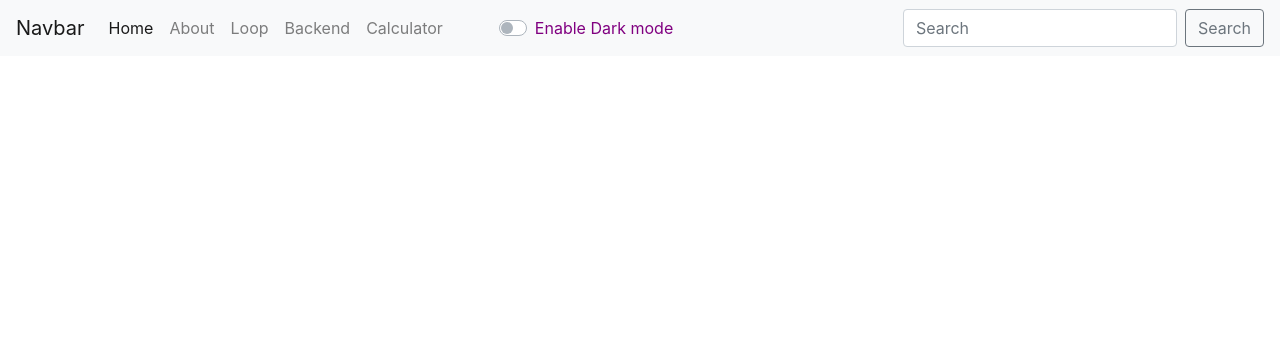
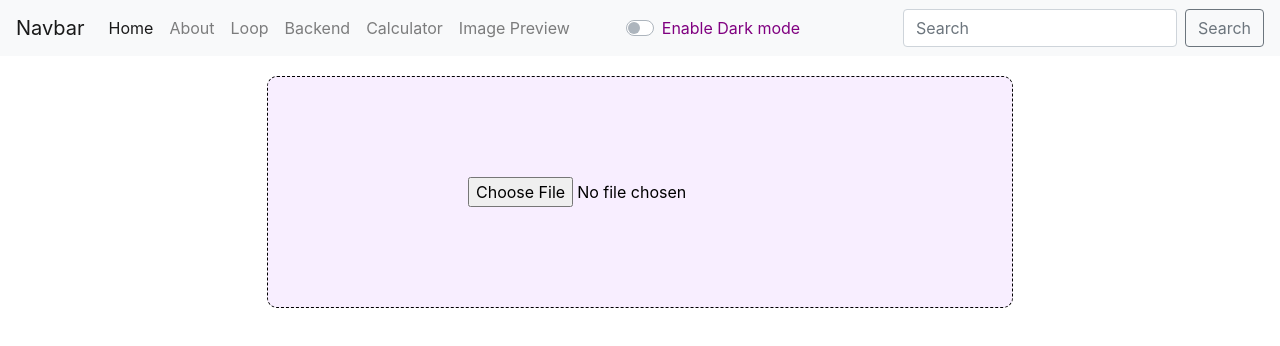
Before and after one commit to grootacademy/groot-class-learnings, a React (Create React App) app in the folder React/text-menu/: page /imagePreview in a window 1280 px wide. Shown: the top 346 px of the page. Built offline with nearby package versions, Linux system fonts and the light colour scheme.

Commit message:
ImagePreview

```diff
--- a/React/text-menu/src/App.css
+++ b/React/text-menu/src/App.css
@@ -1,5 +1,3 @@
-
-
 body {
     color: purple;
 }
@@ -8,7 +6,7 @@ textarea {
     border: none;
 }
 
-textarea:focus-visible{
+textarea:focus-visible {
     outline: none;
 }
 
@@ -63,7 +61,7 @@ textarea:focus-visible{
     border: 20px solid rgba(255, 255, 255, 0.247);
 }
 
-.outer{
+.outer {
     width: 100%;
     margin: auto;
     background: radial-gradient(white, #dcfeff);
@@ -72,12 +70,12 @@ textarea:focus-visible{
     margin-top: 20px;
 }
 
-.d_backGround{
+.d_backGround {
     background: #2c2c2c !important;
     color: white !important;
 }
 
-.d_color{
+.d_color {
     color: white !important;
 }
 
@@ -88,17 +86,16 @@ textarea:focus-visible{
     margin: auto;
 }
 
-.loop_prt{
+.loop_prt {
     background: linear-gradient(to right, black, gray);
     color: white;
     padding: 20px 40px;
     border-radius: 10px;
     width: fit-content;
-
     display: flex;
 }
 
-.loop{
+.loop {
     display: flex;
     justify-content: center;
     padding: 20px;
@@ -109,3 +106,31 @@ textarea:focus-visible{
     flex-wrap: wrap;
     gap: 80px;
 }
+
+.imgLable {
+    width: fit-content;
+    padding: 100px 200px;
+    border-radius: 10px;
+    background-color: rgba(240, 220, 255, 0.469);
+    border: 1px dashed;
+    display: block;
+    margin: 20px auto;
+    color: black;
+    position: relative;
+}
+
+.imgPreview {
+    width: fit-content;
+    margin: 30px auto;
+    border-radius: 20px;
+    cursor: pointer;
+}
+
+.imgPreview:hover {
+    position: relative;
+    top: -5px;
+}
+
+.imgPreview img {
+    border-radius: 10px;
+}
--- a/React/text-menu/src/App.js
+++ b/React/text-menu/src/App.js
@@ -8,6 +8,7 @@ import { Routes, Route } from 'react-router';
 import Loop from './components/Loop';
 import Backend from './components/Backend';
 import Calculator from './components/Calculator';
+import ImagePreview from './components/ImagePreview';
 
 function App() {
 
@@ -31,13 +32,13 @@ function App() {
       <Navbar mode={mode} setMode={setMode} />
       {showAlert && <Alert message={message} />}
 
-
       <Routes>
         <Route path='/' element={<TextMenu foralert={foralert} setMessage={setMessage} mode={mode} />} />
         <Route path='/about' element={<About mode={mode} />} />
         <Route path='/loop' element={<Loop />} />
         <Route path='/backend' element={<Backend />} />
         <Route path='/calculator' element={<Calculator />} />
+        <Route path='/imagePreview' element={<ImagePreview />} />
       </Routes>
 
     </>
--- /dev/null
+++ b/React/text-menu/src/components/ImagePreview.js
@@ -0,0 +1,42 @@
+import React, { useEffect } from 'react'
+import { useState } from 'react';
+
+function ImagePreview() {
+
+  const [image, setImage] = useState([]);
+  const [first, setFirst] = useState(1);
+
+  function handleImage(e) {
+    let arr = image;
+    arr.push(URL.createObjectURL(e.target.files[0]));
+    setImage(arr);
+    setFirst(first + 1);
+  }
+
+  return (
+    <>
+      <input type="file" className='imgLable' id='imgId' onChange={handleImage} /><br />
+
+      {image.length !== 0 &&
+        <div>
+          <hr />
+          <h3 className='text-center'>Preview</h3>
+          <div className='d-flex flex-wrap'>
+
+            {image.map((e, i) => (
+
+              <div key={i} className='d-flex justify-content-center shadow-lg p-4 imgPreview'>
+                <img src={e} height="200px" alt="" />
+              </div>
+
+            ))}
+          </div>
+
+        </div>
+      }
+
+    </>
+  )
+}
+
+export default ImagePreview
--- a/React/text-menu/src/components/Navbar.js
+++ b/React/text-menu/src/components/Navbar.js
@@ -37,6 +37,9 @@ function Navbar(props) {
                         <li className="nav-item">
                             <Link className="nav-link" to="/calculator">Calculator</Link>
                         </li>
+                        <li className="nav-item">
+                            <Link className="nav-link" to="/imagePreview">Image Preview</Link>
+                        </li>
 
                         <div className="custom-control custom-switch d-flex justify-content-center ml-5 ">
                             <input type="checkbox" className="custom-control-input" id="customSwitches" onChange={toggleDarkMode} />
```
